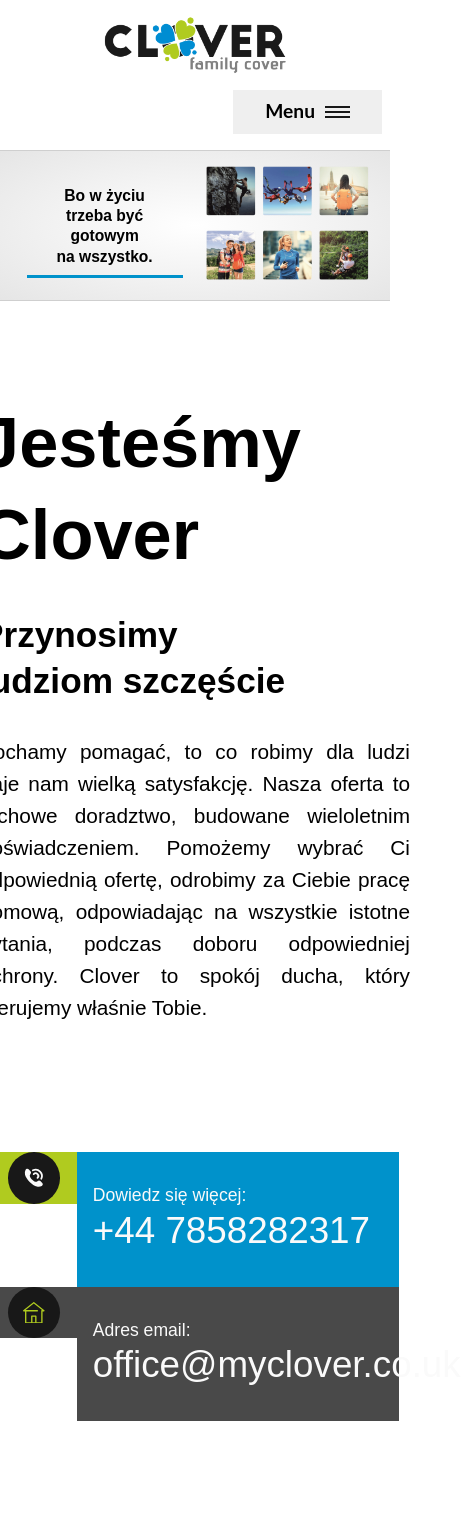
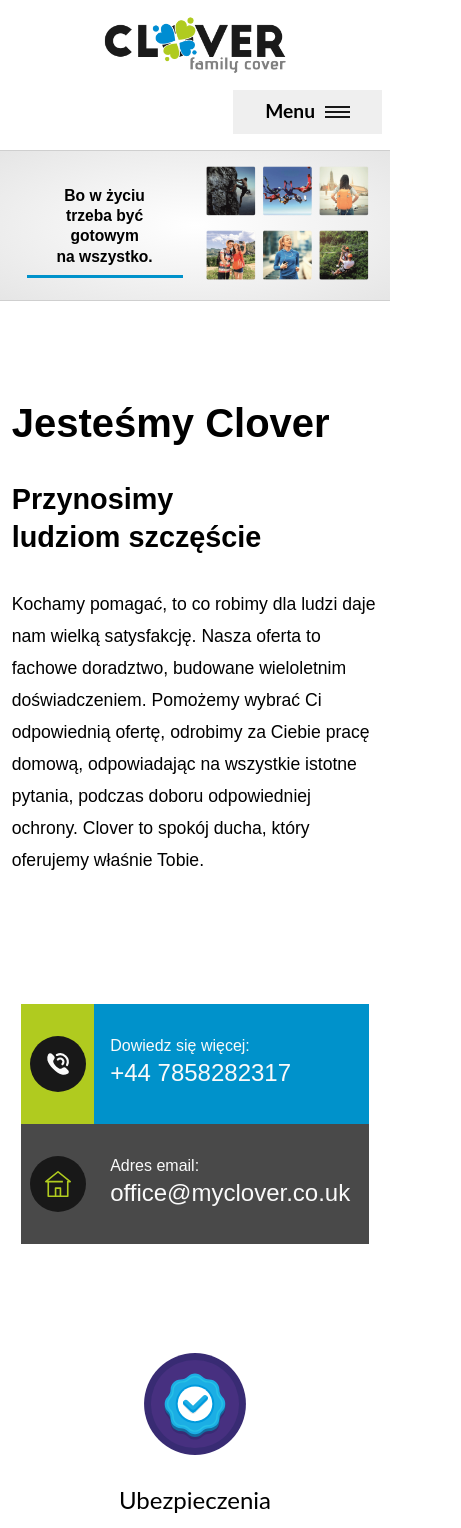
Before and after one commit to TZ-fn/MyClover, a React (Vite) app: page / in a window 390 px wide. Shown: the top 1528 px of the page, 461 px wide, since content can reach past the window. Built offline with nearby package versions, Linux system fonts and the light colour scheme; a web font is replaced by a local one.

Commit message:
fix: make the AboutSection more responsive on smaller viewports

```diff
--- a/src/components/AboutSection/AboutSection.module.scss
+++ b/src/components/AboutSection/AboutSection.module.scss
@@ -6,7 +6,7 @@
   gap: 4rem;
   max-width: 85rem;
   margin: 5rem auto;
-  padding: 1rem 2rem;
+  padding: 1rem 3vw;
 }
 
 .mainInfoContainer,
@@ -16,10 +16,12 @@
 
 .header {
   font-size: 4.4rem;
+  font-size: clamp(2.5rem, 6vw, 4.4rem);
 }
 
 .subHeader {
   font-size: 2.2rem;
+  font-size: clamp(1.8rem, 2vw, 2.3rem);
 }
 
 .mainInfo,
@@ -48,10 +50,12 @@
 }
 
 .mainText {
-  font-size: 1.3rem;
+  font-size: clamp(1.1rem, 2vw, 1.4rem);
   line-height: 2rem;
-  text-align: justify;
-  text-justify: auto;
+
+  @media (min-width: 1200px) {
+    text-align: justify;
+  }
 }
 
 .contactData {
@@ -60,12 +64,13 @@
   align-items: flex-start;
   justify-content: center;
   font-family: "Cabin", sans-serif;
-  font-size: 2.3rem;
+  font-size: clamp(1.5rem, 4vw, 2.3rem);
   color: var(--white);
 }
 
 .contactDataContainer {
   width: 100%;
+  height: 7.5rem;
   display: flex;
   align-items: flex-start;
   justify-content: center;
@@ -73,15 +78,11 @@
 
 .phoneIconContainer,
 .emailIconContainer {
-  height: 100%;
-  width: 20%;
-}
-
-.phoneIconContainer,
-.emailIconContainer {
   display: flex;
   align-items: center;
   justify-content: center;
+  height: 100%;
+  width: 20%;
 }
 
 .phoneIconContainer {
@@ -101,8 +102,10 @@
 }
 
 .iconInnerContainer {
-  height: 55%;
-  width: 60%;
+  min-height: 3.5rem;
+  height: 3.5vw;
+  min-width: 3.5rem;
+  width: 3.5vw;
   border-radius: 50%;
   background-color: var(--black);
   padding: 15px;
@@ -114,14 +117,16 @@
 }
 
 .dataLabel {
-  font-size: 1.1rem;
+  font-size: clamp(1rem, 2vw, 1.1rem);
 }
 
 .phoneContainer,
 .emailContainer {
   min-height: 4rem;
-  padding: 2rem 1rem;
+  padding: 2rem 0.5rem 2rem 1rem;
+  height: 100%;
   width: 75%;
+  max-width: 25rem;
 }
 
 .phoneContainer {
```
Also changed, not shown: src/App.tsx (+4 -4 lines).
